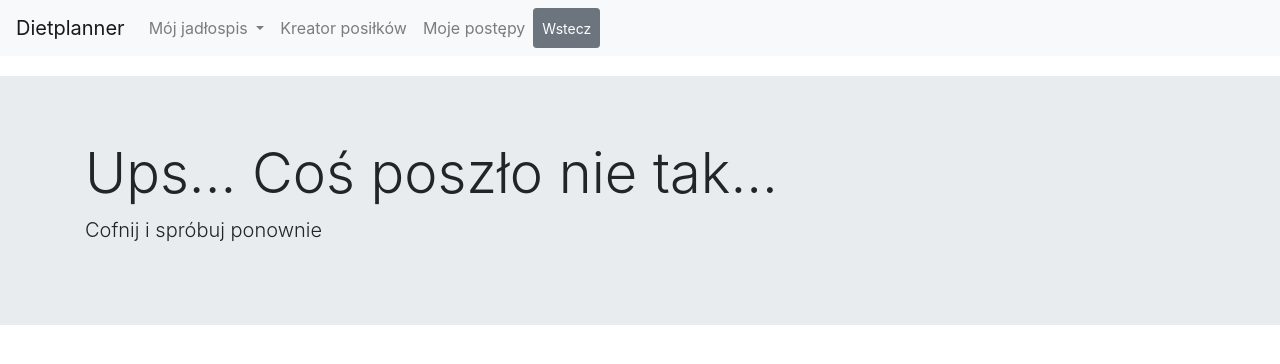
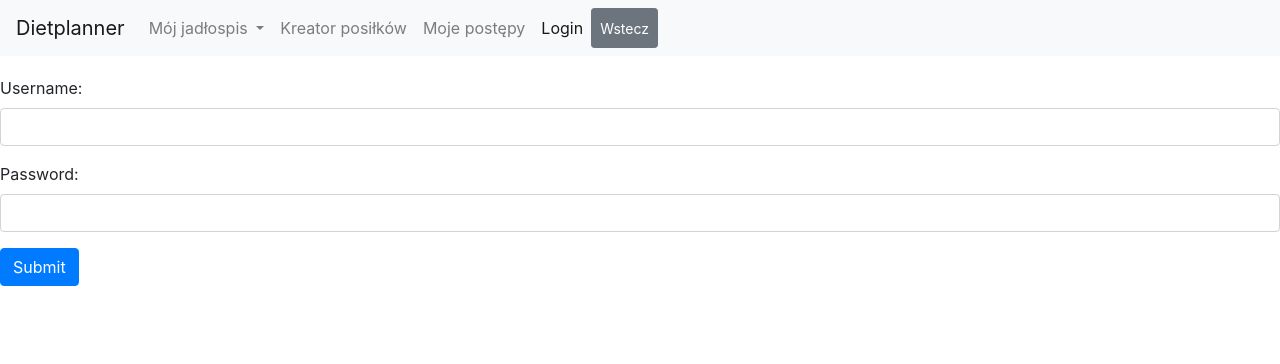
Before and after one commit to wujekScho/dietplanner-angular, an Angular app: page /login in a window 1280 px wide. Shown: the top 364 px of the page. Built offline with nearby package versions, Linux system fonts and the light colour scheme; what src would draw is missing.

Commit message:
login service and component

```diff
--- /dev/null
+++ b/src/app/components/login/login.component.html
@@ -0,0 +1,14 @@
+<div class="alert alert-danger" [hidden]="!error">
+	There was a problem logging in. Please try again.
+</div>
+<form role="form" (submit)="login()">
+	<div class="form-group">
+		<label for="username">Username:</label> <input type="text"
+			class="form-control" id="username" name="username" [(ngModel)]="credentials.username"/>
+	</div>
+	<div class="form-group">
+		<label for="password">Password:</label> <input type="password"
+			class="form-control" id="password" name="password" [(ngModel)]="credentials.password"/>
+	</div>
+	<button type="submit" class="btn btn-primary">Submit</button>
+</form>
--- /dev/null
+++ b/src/app/components/login/login.component.ts
@@ -0,0 +1,28 @@
+import { Component, OnInit } from '@angular/core';
+import { HttpClient } from '@angular/common/http';
+import { Router } from '@angular/router';
+import { LoginService } from 'src/app/services/login.service';
+
+@Component({
+  selector: 'app-login',
+  templateUrl: './login.component.html',
+  styleUrls: ['./login.component.css']
+})
+export class LoginComponent implements OnInit {
+
+  credentials = {username: '', password: ''};
+
+  constructor(private loginService: LoginService, private http: HttpClient, private router: Router) {
+  }
+
+  ngOnInit() {
+  }
+
+  login() {
+    this.loginService.authenticate(this.credentials, () => {
+        this.router.navigateByUrl('/');
+    });
+    return false;
+  }
+
+}
--- a/src/app/components/navbar/navbar.component.html
+++ b/src/app/components/navbar/navbar.component.html
@@ -25,6 +25,9 @@
       <li class="nav-item" routerLinkActive="active">
         <a class="nav-link" routerLink="/??????">Moje postępy</a>
       </li>
+      <li class="nav-item" routerLinkActive="active">
+        <a class="nav-link" routerLink="/login">Login</a>
+      </li>
       <button type="button" class="btn btn-secondary btn-sm nav-item mr-sm-2" (click)="goBack()">Wstecz</button>
     </ul>
   </div>
--- /dev/null
+++ b/src/app/services/login.service.ts
@@ -0,0 +1,24 @@
+import { Injectable } from '@angular/core';
+import { HttpClient, HttpHeaders } from '@angular/common/http';
+
+@Injectable()
+export class LoginService {
+  authenticated = false;
+
+
+  constructor(private http: HttpClient) { }
+
+  authenticate(credentials, callback) {
+    const headers = new HttpHeaders(credentials ? {
+      authorization: 'Basic ' + btoa(credentials.username + ':' + credentials.password)
+    } : {});
+    this.http.get('user', { headers: headers }).subscribe(response => {
+      if (response['name']) {
+        this.authenticated = true;
+      } else {
+        this.authenticated = false;
+      }
+      return callback && callback();
+    });
+  }
+}
```
Also changed, not shown: src/app/app.module.ts (+6 -1 lines), src/app/components/login/login.component.css (added), 2 other files (tests, documents, lock files or other folders).
